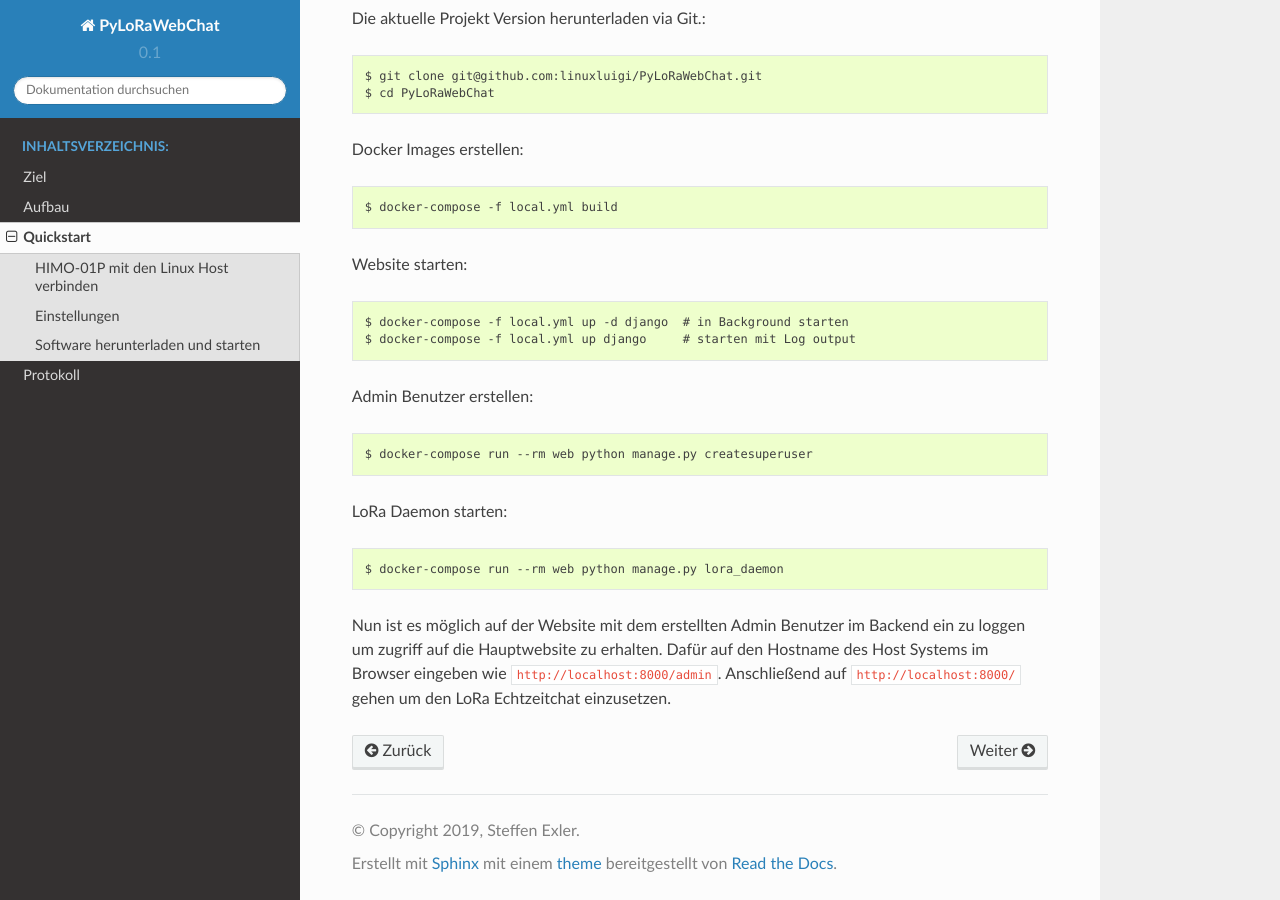
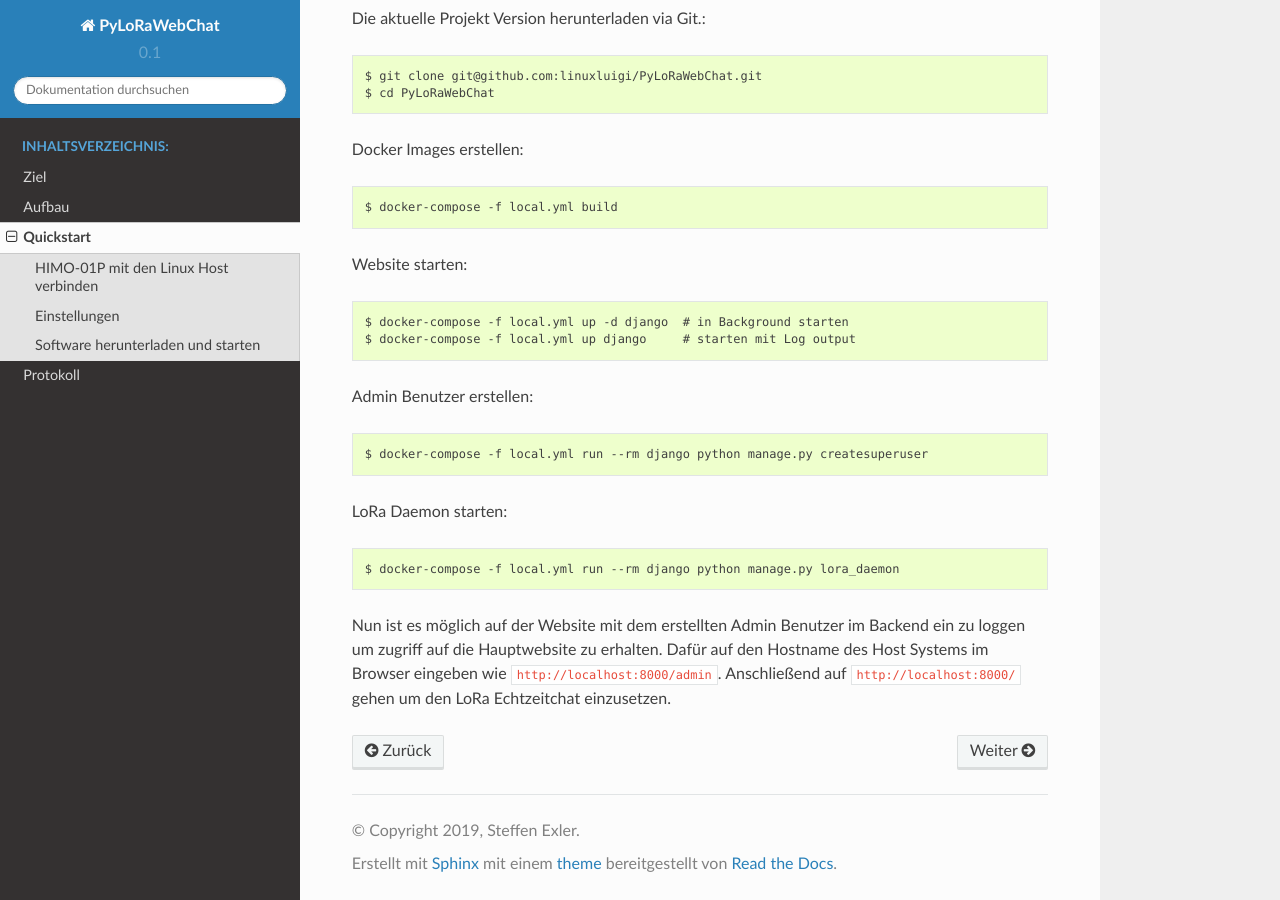
Before and after one commit to linuxluigi/PyLoRaWebChat, a Sphinx documentation site: the page built from docs/Quickstart.rst, in a window 1280 px wide and 900 px high, scrolled down 866 px. Built offline with Sphinx 7.4.7 and the Read the Docs theme 2.0.0, drawn with Linux system fonts in a browser that asks for light colours.

Commit message:
fix quickstart

```diff
--- a/README.rst
+++ b/README.rst
@@ -70,11 +70,11 @@ Website starten::
 
 Admin Benutzer erstellen::
 
-    $ docker-compose run --rm web python manage.py createsuperuser
+    $ docker-compose -f local.yml run --rm django python manage.py createsuperuser
 
 LoRa Daemon starten::
 
-    $ docker-compose run --rm web python manage.py lora_daemon
+    $ docker-compose -f local.yml run --rm django python manage.py lora_daemon
 
 Nun ist es möglich auf der Website mit dem erstellten Admin Benutzer im Backend ein zu loggen um zugriff auf die
 Hauptwebsite zu erhalten. Dafür auf den Hostname des Host Systems im Browser eingeben wie ``http://localhost:8000/admin``.
--- a/docs/Quickstart.rst
+++ b/docs/Quickstart.rst
@@ -50,11 +50,11 @@ Website starten::
 
 Admin Benutzer erstellen::
 
-    $ docker-compose run --rm web python manage.py createsuperuser
+    $ docker-compose -f local.yml run --rm django python manage.py createsuperuser
 
 LoRa Daemon starten::
 
-    $ docker-compose run --rm web python manage.py lora_daemon
+    $ docker-compose -f local.yml run --rm django python manage.py lora_daemon
 
 Nun ist es möglich auf der Website mit dem erstellten Admin Benutzer im Backend ein zu loggen um zugriff auf die
 Hauptwebsite zu erhalten. Dafür auf den Hostname des Host Systems im Browser eingeben wie ``http://localhost:8000/admin``.
```
